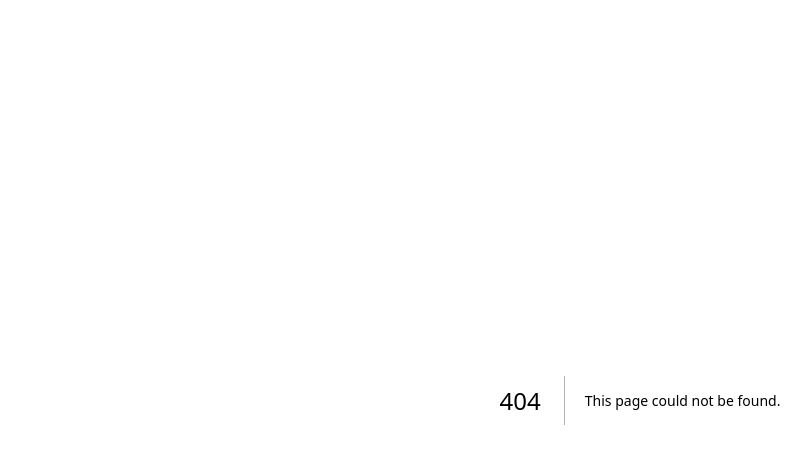
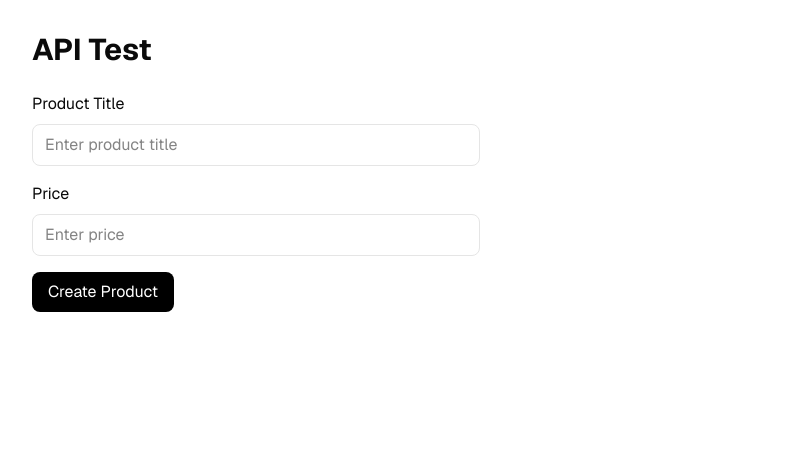
Before and after one commit to GreenHopeRise/Next-dashboard, a Next.js app: page /api-test in a window 1280 px wide. Before the commit this address had no page. Shown: the top 464 px of the page, without its empty margins (0-811 px from the left). Built offline with nearby package versions, Linux system fonts and the light colour scheme.

Commit message:
api get and post

```diff
--- /dev/null
+++ b/app/api-test/_components/ProductForm.tsx
@@ -0,0 +1,77 @@
+"use client";
+
+import { FormEvent, useState } from "react";
+
+export default function ProductForm() {
+  const [title, setTitle] = useState("");
+  const [price, setPrice] = useState("");
+  const [message, setMessage] = useState("");
+
+  async function handleSubmit(e: FormEvent<HTMLFormElement>) {
+    e.preventDefault();
+
+    const response = await fetch("/api/products", {
+      method: "POST",
+      headers: {
+        "Content-Type": "application/json",
+      },
+      body: JSON.stringify({
+        title,
+        price: Number(price),
+      }),
+    });
+
+    const data = await response.json();
+
+    setMessage(data.message);
+
+    console.log(data);
+  }
+
+  return (
+    <div className="max-w-md space-y-6">
+      <form onSubmit={handleSubmit} className="space-y-4">
+        <div>
+          <label className="block mb-2">
+            Product Title
+          </label>
+
+          <input
+            type="text"
+            value={title}
+            onChange={(e) => setTitle(e.target.value)}
+            placeholder="Enter product title"
+            className="w-full rounded-md border px-3 py-2"
+          />
+        </div>
+
+        <div>
+          <label className="block mb-2">
+            Price
+          </label>
+
+          <input
+            type="number"
+            value={price}
+            onChange={(e) => setPrice(e.target.value)}
+            placeholder="Enter price"
+            className="w-full rounded-md border px-3 py-2"
+          />
+        </div>
+
+        <button
+          type="submit"
+          className="rounded-md bg-black px-4 py-2 text-white"
+        >
+          Create Product
+        </button>
+      </form>
+
+      {message && (
+        <p className="text-green-600">
+          {message}
+        </p>
+      )}
+    </div>
+  );
+}
--- /dev/null
+++ b/app/api-test/page.tsx
@@ -0,0 +1,13 @@
+import ProductForm from "./_components/ProductForm";
+
+export default function ApiTestPage() {
+  return (
+    <div className="space-y-6 p-8">
+      <h1 className="text-3xl font-bold">
+        API Test
+      </h1>
+
+      <ProductForm />
+    </div>
+  );
+}
--- /dev/null
+++ b/app/api/products/route.ts
@@ -0,0 +1,21 @@
+export async function GET(request: Request) {
+  const {searchParams} = new URL(request.url)
+  const search = searchParams.get('search')
+  const sort = searchParams.get('sort')
+  const page = searchParams.get('page')
+
+   return Response.json({
+    search,
+    page,
+    sort,
+  });
+
+}
+
+export async function POST(request: Request) {
+  const body = await request.json()
+  return  Response.json({
+    message:'success',
+    prodcut: body
+  })
+}
```
